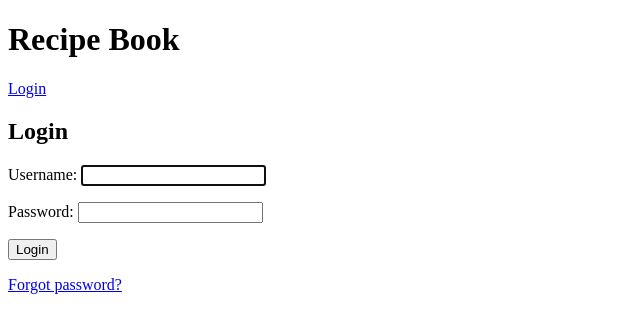
After one commit to Tatineeee/recipebook-pazcoguin-constantine, a Django app: page /accounts/login/ in a window 1280 px wide. The commit adds this page. Shown: the top 333 px of the page, without its empty margins (0-640 px from the left). Run offline with Django 5.2, Linux system fonts and the light colour scheme.

Commit message:
updated recipe and base html, added registration htmls for login and password reset, updated settings to enable password resetting via terminal

```diff
--- a/ledger/templates/base.html
+++ b/ledger/templates/base.html
@@ -7,7 +7,20 @@
     <body>
         <header>
             <h1>Recipe Book</h1>
+            <nav>
+                {% if user.is_authenticated %}
+                <span>Welcome, {{user.username}}</span>
+                <br />
+                <form method="POST" action="{% url 'logout' %}" style="display: inline">
+                    {% csrf_token %}
+                    <button type="submit">Logout</button>
+                </form>
+                {% else %}
+                <a href="{% url 'login' %}">Login</a>
+                {% endif %}
+            </nav>
         </header>
+        <h2>{% block page_title %}{% endblock %}</h2>
         {% block content %} {% endblock %}
     </body>
 </html>
--- a/ledger/templates/recipes/recipe_list.html
+++ b/ledger/templates/recipes/recipe_list.html
@@ -1,5 +1,4 @@
-{% extends "base.html" %} {% block content %}
-<h1>Recipe List</h1>
+{% extends "base.html" %} {% block page_title %}Recipe List{% endblock %} {% block content %}
 <ul>
     {% for recipe in recipes %}
     <li>
--- /dev/null
+++ b/ledger/templates/registration/login.html
@@ -0,0 +1,9 @@
+{% extends "base.html" %} {% block page_title %}Login{% endblock %} {% block content %}
+<form method="POST">
+    {% csrf_token %} {{form.as_p}}
+    <button type="submit">Login</button>
+</form>
+<p>
+    <a href="{% url 'password_reset' %}">Forgot password?</a>
+</p>
+{% endblock %}
--- /dev/null
+++ b/ledger/templates/registration/password_reset_complete.html
@@ -0,0 +1,6 @@
+{% extends "base.html" %} {% block page_title %}Password Reset Complete{% endblock %} {% block content %}
+<h2>Your password has been set</h2>
+<p>
+    <a href="{{ login_url }}">Login</a>
+</p>
+{% endblock %}
--- /dev/null
+++ b/ledger/templates/registration/password_reset_done.html
@@ -0,0 +1,3 @@
+{% extends "base.html" %} {% block page_title %}Email Sent{% endblock %} {% block content %}
+<p>Email sent.</p>
+{% endblock %}
--- /dev/null
+++ b/ledger/templates/registration/password_reset_email.html
@@ -0,0 +1,4 @@
+{% autoescape off %} You're receiving this email because you requested a password reset for your user account at
+Alexandria. Please go to the following page and choose a new password: {% block reset_link %} {{ protocol }}://{{ domain
+}}{% url 'password_reset_confirm' uidb64=uid token=token %} {% endblock %} Your username, in case you've forgotten: {{
+user.get_username }} Thanks for using our site! {% endautoescape %}
--- /dev/null
+++ b/ledger/templates/registration/password_reset_form.html
@@ -0,0 +1,6 @@
+{% extends "base.html" %} {% block page_title %}Reset Password{% endblock %} {% block content %}
+<form method="POST">
+    {% csrf_token %} {{form.as_p}}
+    <button type="submit">Reset</button>
+</form>
+{% endblock %}
--- a/recipebook/settings.py
+++ b/recipebook/settings.py
@@ -120,3 +120,4 @@ STATIC_URL = "static/"
 LOGIN_REDIRECT_URL = "recipe_list"
 LOGOUT_REDIRECT_URL = "login"
 LOGIN_URL = "login"
+EMAIL_BACKEND = "django.core.mail.backends.console.EmailBackend"
```
Also changed, not shown: ledger/templates/recipes/recipe.html (+10 -2 lines), ledger/templates/registration/password_reset_confirm.html (added, +8 -0 lines), ledger/migrations/0001_initial.py.
